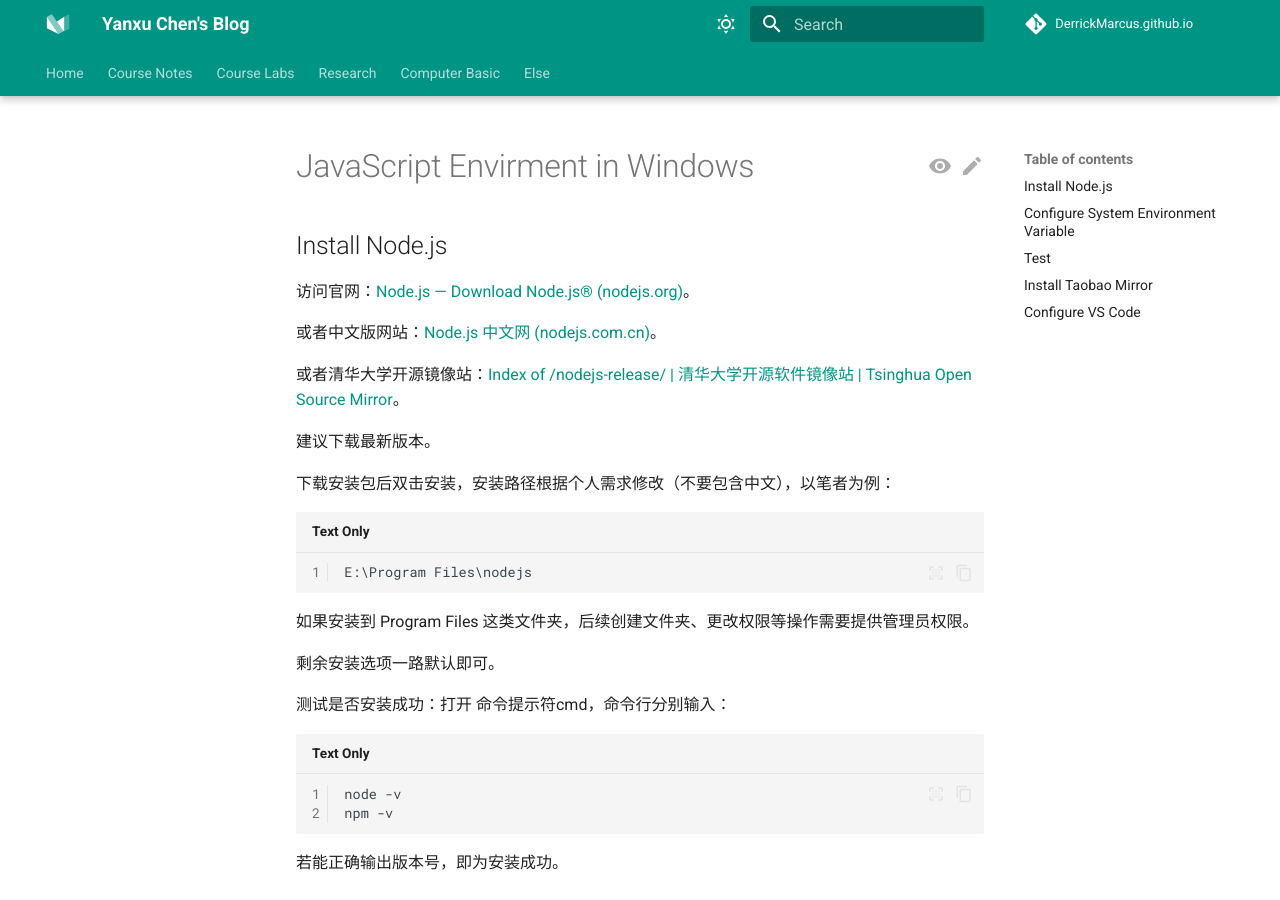
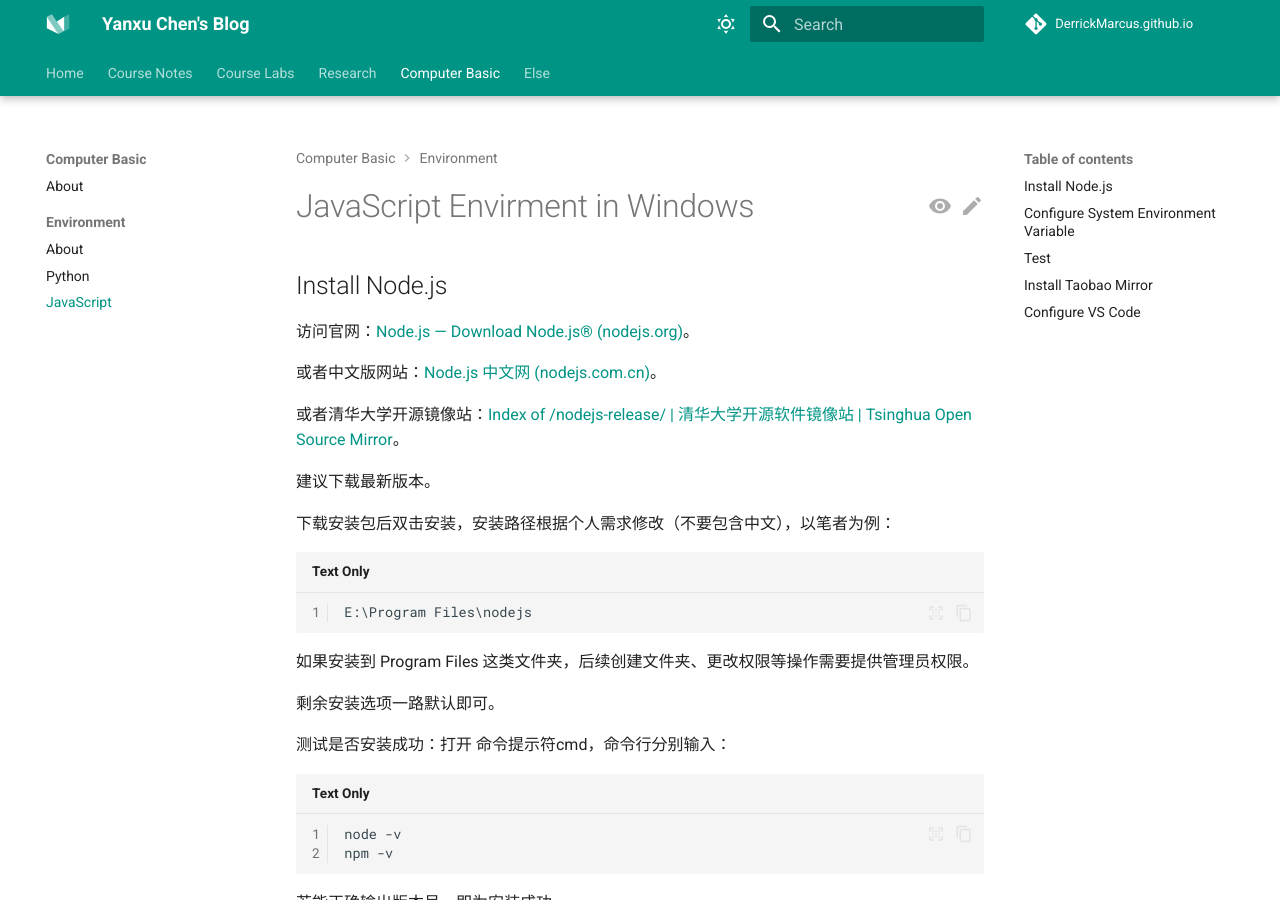
Before and after one commit to DerrickMarcus/DerrickMarcus.github.io, an MkDocs documentation site: the page built from docs/computer_basic/environment/javascript.md, in a window 1280 px wide and 900 px high. Built offline with MkDocs 1.6.1 and Material for MkDocs 9.7.7, drawn with Linux system fonts in a browser that asks for light colours; comment, search, counter and statistics services are not loaded; some of the changed text lies outside the part shown.

Commit message:
fix: :bug: fix "else" navigation

```diff
--- a/mkdocs.yml
+++ b/mkdocs.yml
@@ -261,13 +261,14 @@
   - Computer Basic:
       - About: computer_basic/about_computer.md
       - Environment:
-          - About: computer_basic/environment/about.md
+          - About: computer_basic/environment/about_environment.md
           - Python: computer_basic/environment/python.md
           - JavaScript: computer_basic/environment/javascript.md
   - Else:
-      - About: railway/about_else.md
+      - About: else/about_else.md
       - Railway:
-          动车组列车: railway/high_speed.md
-          铁路局: railway/group.md
-          车站: railway/station.md
-          其他: railway/else.md
+          - About: else/railway/about_railway.md
+          - 动车组列车: else/railway/high_speed.md
+          - 铁路局: else/railway/group.md
+          - 车站: else/railway/station.md
+          - 其他: else/railway/else.md
```
Also changed, not shown: docs/course_notes/solid_physics/chapter1.md (+7 -0 lines), docs/computer_basic/environment/about_environment.md (renamed from docs/computer_basic/enviroment/about.md), docs/computer_basic/environment/javascript.md (renamed from docs/computer_basic/enviroment/javascript.md), docs/computer_basic/environment/python.md (renamed from docs/computer_basic/enviroment/python.md).
